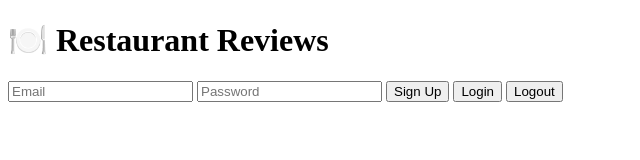
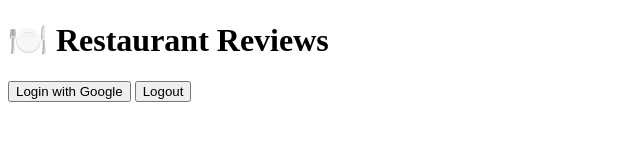
Before and after one commit to veepirate/restaurant-reviews, a plain HTML site: page index.html in a window 1280 px wide. Shown: the whole page, without its empty margins (0-640 px from the left). Drawn offline with Linux system fonts and the light colour scheme; no server answers.

Commit message:
Update index.html

```diff
--- a/index.html
+++ b/index.html
@@ -11,14 +11,11 @@
 <body>
   <h1>🍽️ Restaurant Reviews</h1>
 
-  <!-- Login Form -->
-  <div id="auth">
-    <input type="email" id="email" placeholder="Email">
-    <input type="password" id="password" placeholder="Password">
-    <button onclick="signUp()">Sign Up</button>
-    <button onclick="login()">Login</button>
-    <button onclick="logout()">Logout</button>
-  </div>
+<!-- Google Login -->
+<div id="auth">
+  <button onclick="googleLogin()">Login with Google</button>
+  <button onclick="logout()">Logout</button>
+</div>
 
   <!-- Review Form (Only shows if logged in) -->
   <div id="review-form" style="display:none;">
```
